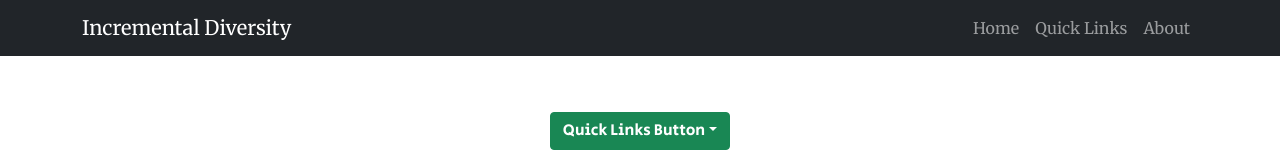
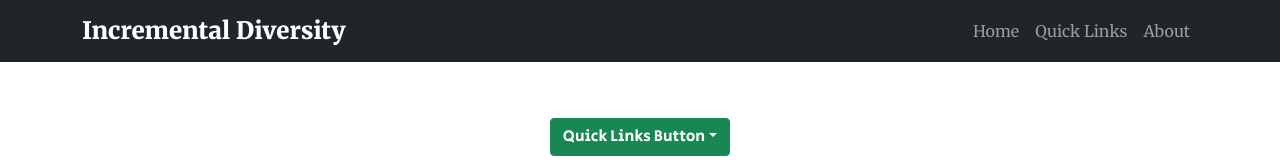
Before and after one commit to Hardvan/Website-Incremental-Diversity, a React (Create React App) app in the folder Website/my-app/: page / in a window 1280 px wide. Shown: the top 160 px of the page. Built offline with nearby package versions, Linux system fonts and the light colour scheme.

Commit message:
Restyle Title

```diff
--- a/Website/my-app/public/index.html
+++ b/Website/my-app/public/index.html
@@ -21,7 +21,7 @@
     <link rel="preconnect" href="https://fonts.googleapis.com" />
     <link rel="preconnect" href="https://fonts.gstatic.com" crossorigin />
     <link
-      href="https://fonts.googleapis.com/css2?family=Merriweather&display=swap"
+      href="https://fonts.googleapis.com/css2?family=Merriweather:wght@400;900&display=swap"
       rel="stylesheet"
     />
     <link
--- a/Website/my-app/src/components/TitleNavBar.jsx
+++ b/Website/my-app/src/components/TitleNavBar.jsx
@@ -7,7 +7,9 @@ function TitleNavBar() {
   return (
     <Navbar sticky="top" id="navbar" bg="dark" variant="dark">
       <Container className="CustomNavbar">
-        <Navbar.Brand href="#home">Incremental Diversity</Navbar.Brand>
+        <Navbar.Brand href="#home" className="NavbarBrand">
+          Incremental Diversity
+        </Navbar.Brand>
         <Nav className="ml-auto">
           <Nav.Link href="#home">Home</Nav.Link>
           <Nav.Link href="#quicklinks">Quick Links</Nav.Link>
--- a/Website/my-app/src/styles.css
+++ b/Website/my-app/src/styles.css
@@ -52,6 +52,11 @@ a:active {
 
 .CustomNavbar {
   font-family: "Merriweather", serif;
+}
+
+.NavbarBrand {
+  font-size: 1.5rem;
+  font-weight: 900;
 }
 
 .QuickLinksButton {
```
